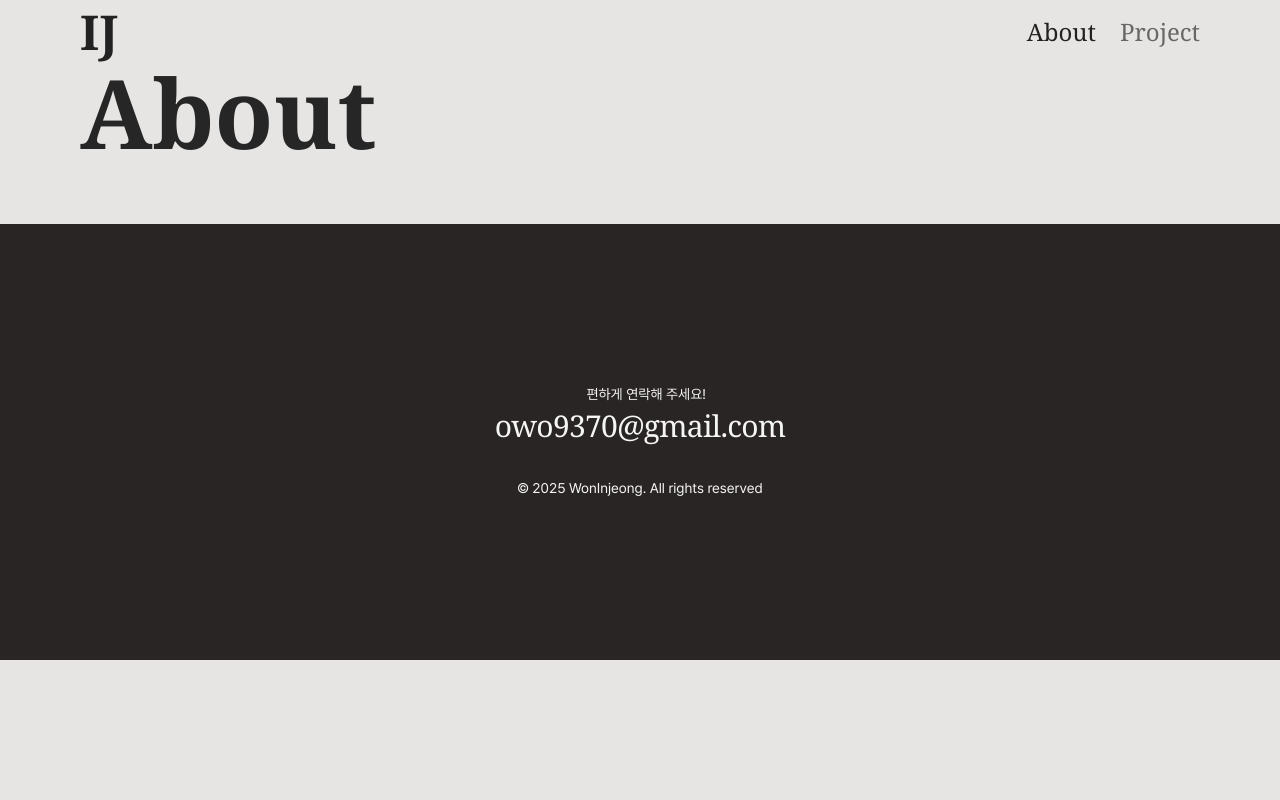
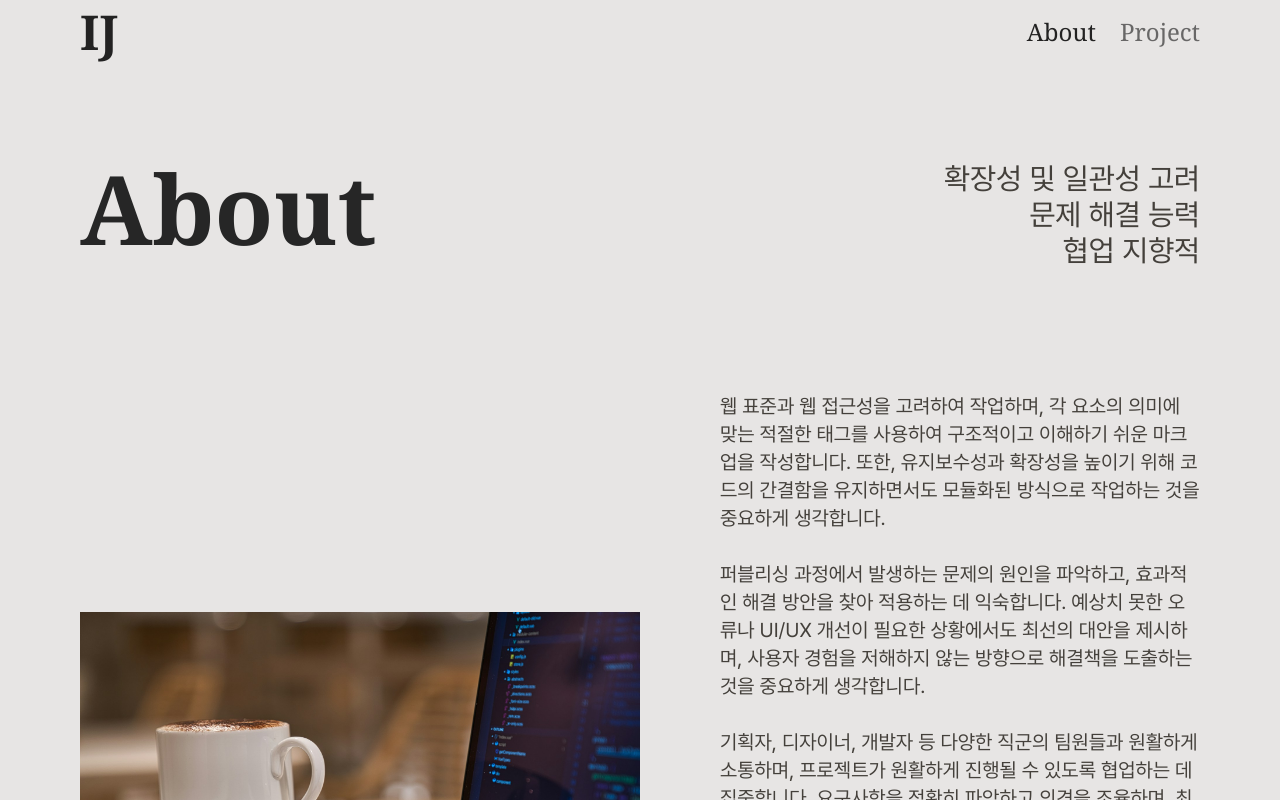
Before and after one commit to owopqowo/owopqowo.github.io, a React (Vite) app: page /about in a window 1280 px wide. Shown: the top 800 px of the page. Built offline with nearby package versions, Linux system fonts and the light colour scheme.

Commit message:
feat: about 페이지 컨텐츠 추가

```diff
--- a/src/About.tsx
+++ b/src/About.tsx
@@ -5,10 +5,33 @@ function About() {
   return (
     <>
       <Header />
-      <main className="mx-auto max-w-[1400px] px-4 md:px-10 lg:px-20">
-        <header className="mb-16">
-          <h1 className="font-serif text-6xl font-bold break-keep text-neutral-800 md:text-8xl">About</h1>
+      <main className="mx-auto max-w-[1400px] px-4 py-24 md:px-10 lg:px-20">
+        <header className="mb-16 lg:flex lg:items-start lg:justify-between">
+          <h1 className="mb-8 font-serif text-6xl font-bold break-keep text-neutral-800 md:text-8xl">About</h1>
+          <div className="flex flex-col text-3xl lg:text-right">
+            <span>확장성 및 일관성 고려</span>
+            <span>문제 해결 능력</span>
+            <span>협업 지향적</span>
+          </div>
         </header>
+        <div className="lg:flex lg:items-end">
+          <img src="img-about-1.jpg" alt="" className="lg:relative lg:w-1/2" />
+          <p className="py-10 text-xl lg:pb-36 lg:pl-20">
+            웹 표준과 웹 접근성을 고려하여 작업하며, 각 요소의 의미에 맞는 적절한 태그를 사용하여 구조적이고 이해하기
+            쉬운 마크업을 작성합니다. 또한, 유지보수성과 확장성을 높이기 위해 코드의 간결함을 유지하면서도 모듈화된
+            방식으로 작업하는 것을 중요하게 생각합니다.
+            <br />
+            <br />
+            퍼블리싱 과정에서 발생하는 문제의 원인을 파악하고, 효과적인 해결 방안을 찾아 적용하는 데 익숙합니다. 예상치
+            못한 오류나 UI/UX 개선이 필요한 상황에서도 최선의 대안을 제시하며, 사용자 경험을 저해하지 않는 방향으로
+            해결책을 도출하는 것을 중요하게 생각합니다.
+            <br />
+            <br />
+            기획자, 디자이너, 개발자 등 다양한 직군의 팀원들과 원활하게 소통하며, 프로젝트가 원활하게 진행될 수 있도록
+            협업하는 데 집중합니다. 요구사항을 정확히 파악하고 의견을 조율하며, 최상의 결과물을 만들기 위해 노력합니다.
+          </p>
+        </div>
+        <img src="img-about-2.jpg" alt="" className="max-w-full lg:mx-auto lg:-mt-16 lg:w-4/5" />
       </main>
       <Footer />
     </>
```
Also changed, not shown: public/img-about-1.jpg (added), public/img-about-2.jpg (added).
